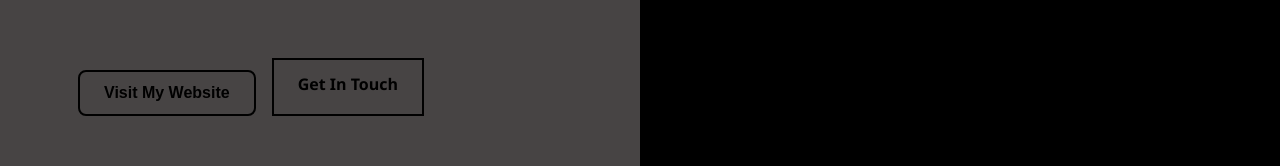
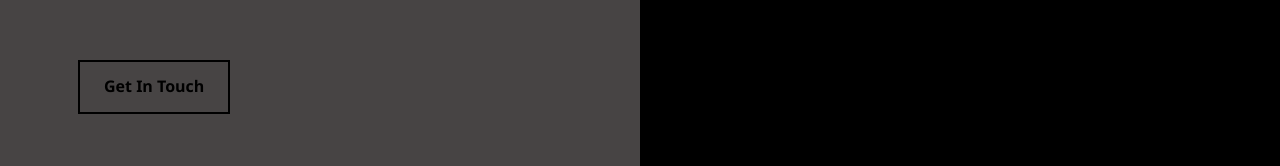
Before and after one commit to Sathyasivakalyan/portfolio_livepreview_builder, a React (Create React App) app: page /opennewwebsite in a window 1280 px wide. Shown: the part 462-628 px from the top of the page. Built offline with nearby package versions, Linux system fonts and the light colour scheme.

Commit message:
Updated OpenNewWebsite component to open external websites

```diff
--- a/src/components/OpenNewWebsite.jsx
+++ b/src/components/OpenNewWebsite.jsx
@@ -50,7 +50,7 @@ export default function OpenNewWebsite({ data }) {
     name: "Your Name",
     bio: "This is your bio",
     profilePic: "/default-profile.png",
-    website: "https://my-other-project.netlify.app",
+    website: "",
     resume: "https://example.com/resume.pdf",
     contact: {},
     projects: [],
```
